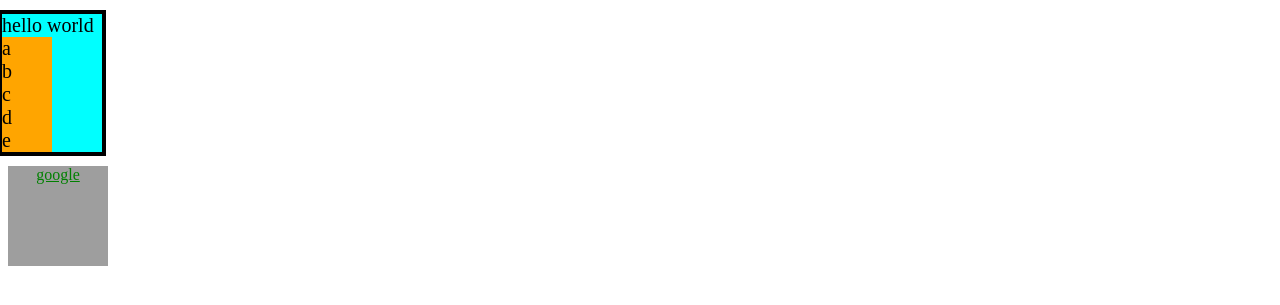
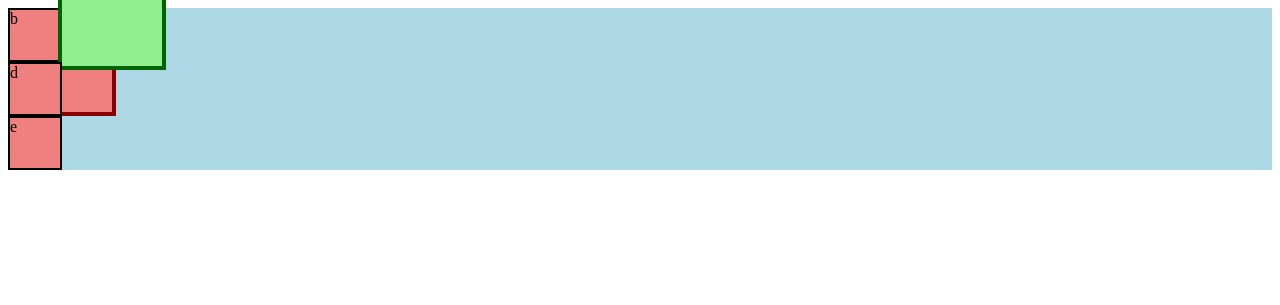
Before and after one commit to youngmin109/learn-web, a PHP site: page /syntax/index.html in a window 1280 px wide. Shown: the top 305 px of the page. Run offline with PHP 8.4, Linux system fonts and the light colour scheme; grey boxes are pictures that could not be loaded.

Commit message:
study: CSS 0614-2

```diff
--- a/learn-CSS/syntax/index.css
+++ b/learn-CSS/syntax/index.css
@@ -1,28 +1,35 @@
 
 .parent {
-    font-size: 20px;
-    background-color: aqua;
-    width: 100px;
-    height: auto;
-    margin: 10px -10px;
-    border: 4px solid black;
+    position: relative;
+    width: 50vm;
+    height: 50vm;
+    background-color: lightblue;
 }
 
 .child {
-    background-color: orange;
+    position: relative;
     width: 50px;
-    height: auto;
+    height: 50px;
+    background-color: lightcoral;
+    border: 2px solid;
+    z-index: 3;
 }
 
-a {
-    display: block;
+.child:nth-child(1) {
     width: 100px;
     height: 100px;
-    background-color: red;
-    color: green;
-    text-align: center;
-    background-size: 200px;
-    background-image: url(../cardHeartsQ.png);
-    background-position: center;
-    background-attachment: scroll;
+    background-color: lightcoral;
+    border: 4px solid darkred;
+    position: absolute;
+    z-index: 1;
 }
+
+.child:nth-child(3) {
+    width: 100px;
+    height: 100px;
+    background-color: lightgreen;
+    border: 4px solid darkgreen;
+    position : absolute;
+    left: 50px;
+    bottom: 100px;
+}
--- a/learn-CSS/syntax/index.html
+++ b/learn-CSS/syntax/index.html
@@ -7,7 +7,7 @@
     <link rel="stylesheet" href="./index.css">
 </head>
 <body>
-    <div class="parent">hello world
+    <div class="parent">
         <div class="child">a</div>
         <div class="child">b</div>
         <div class="child">c</div>
@@ -15,6 +15,6 @@
         <div class="child">e</div>
     </div>
 
-    <a href="https://www.google.com">google</a>
+
 </body>
 </html>
```
